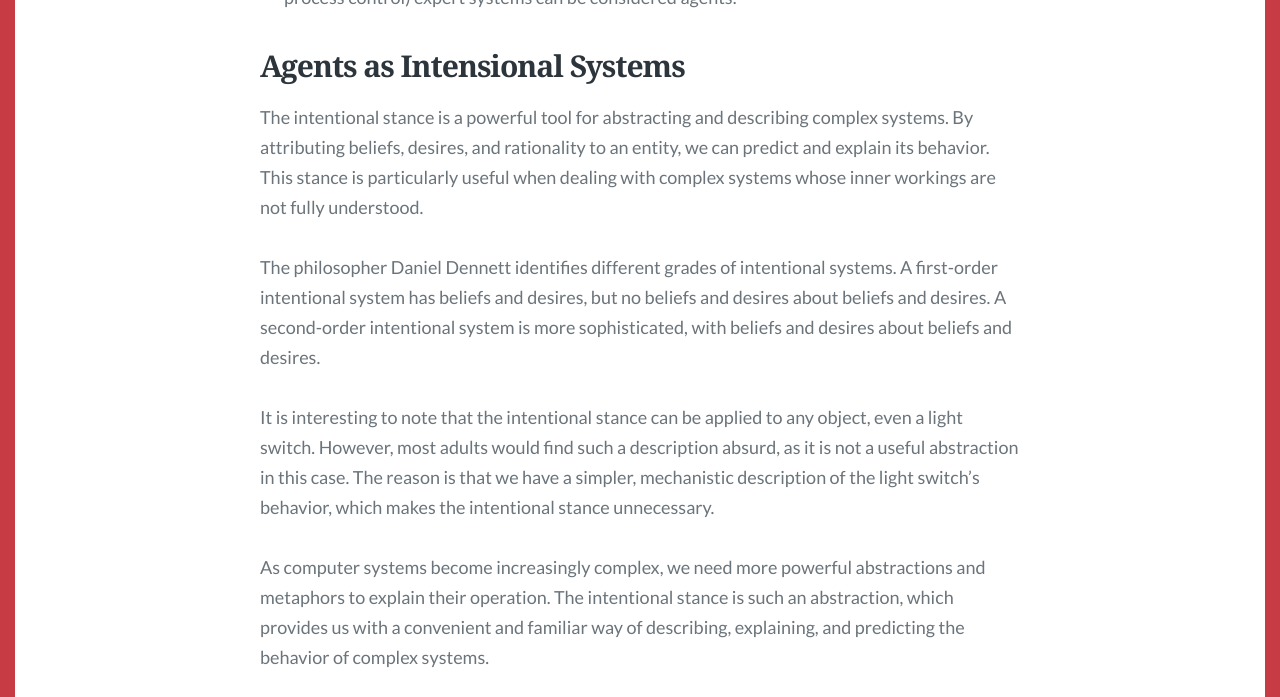
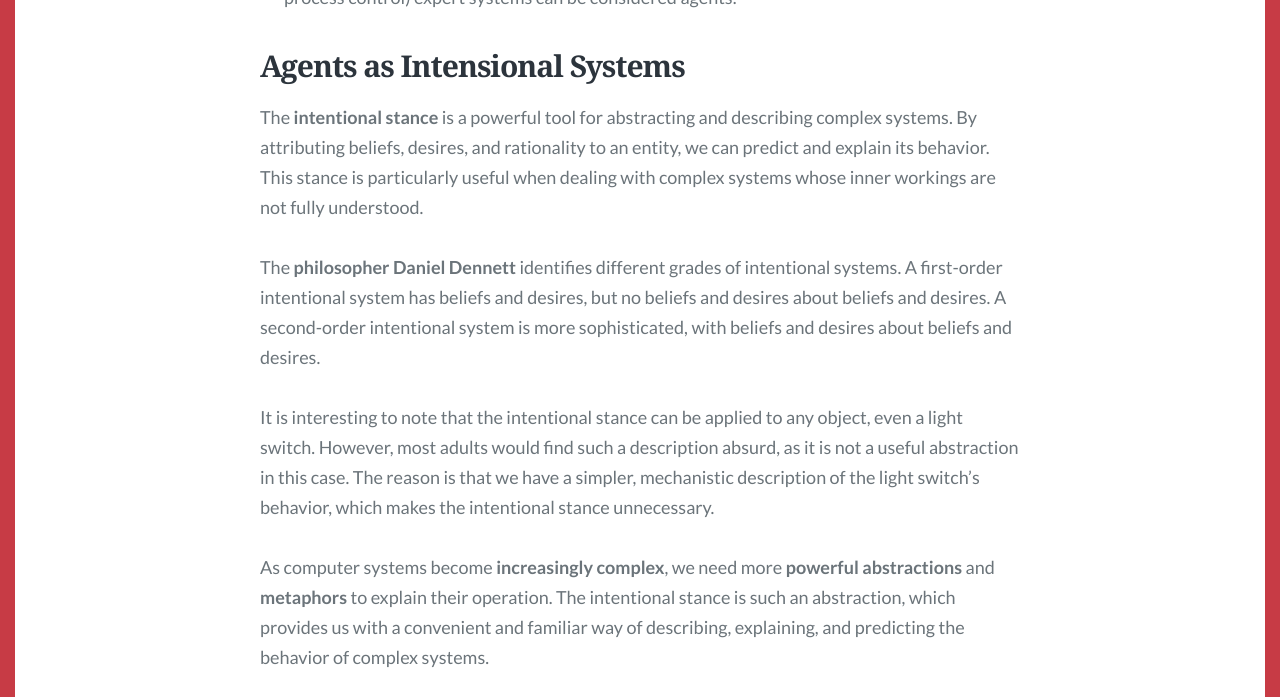
Before and after one commit to HuRuilizhen/HuRuilizhen.github.io, a Jekyll site: the page built from _posts/2025-02-02-Intelligent-Agent-Prolegomenon.md, in a window 1280 px wide and 1400 px high, scrolled down 5095 px. Shown: the part 154-851 px from the top of the window. Built offline with Jekyll 4.4.1, drawn with Linux system fonts in a browser that asks for light colours; some web fonts are replaced; formulas are drawn with MathJax 3; comment, search, counter and statistics services are not loaded.

Commit message:
[update]

```diff
--- a/_posts/2025-02-02-Intelligent-Agent-Prolegomenon.md
+++ b/_posts/2025-02-02-Intelligent-Agent-Prolegomenon.md
@@ -143,13 +143,13 @@ The main differences between expert systems and agents are:
 
 ## Agents as Intensional Systems
 
-The intentional stance is a powerful tool for abstracting and describing complex systems. By attributing beliefs, desires, and rationality to an entity, we can predict and explain its behavior. This stance is particularly useful when dealing with complex systems whose inner workings are not fully understood.
+The **intentional stance** is a powerful tool for abstracting and describing complex systems. By attributing beliefs, desires, and rationality to an entity, we can predict and explain its behavior. This stance is particularly useful when dealing with complex systems whose inner workings are not fully understood.
 
-The philosopher Daniel Dennett identifies different grades of intentional systems. A first-order intentional system has beliefs and desires, but no beliefs and desires about beliefs and desires. A second-order intentional system is more sophisticated, with beliefs and desires about beliefs and desires.
+The **philosopher Daniel Dennett** identifies different grades of intentional systems. A first-order intentional system has beliefs and desires, but no beliefs and desires about beliefs and desires. A second-order intentional system is more sophisticated, with beliefs and desires about beliefs and desires.
 
 It is interesting to note that the intentional stance can be applied to any object, even a light switch. However, most adults would find such a description absurd, as it is not a useful abstraction in this case. The reason is that we have a simpler, mechanistic description of the light switch's behavior, which makes the intentional stance unnecessary.
 
-As computer systems become increasingly complex, we need more powerful abstractions and metaphors to explain their operation. The intentional stance is such an abstraction, which provides us with a convenient and familiar way of describing, explaining, and predicting the behavior of complex systems.
+As computer systems become **increasingly complex**, we need more **powerful abstractions** and **metaphors** to explain their operation. The intentional stance is such an abstraction, which provides us with a convenient and familiar way of describing, explaining, and predicting the behavior of complex systems.
 
 In the context of agent theory, the intentional stance is a fundamental concept. Agents are viewed as intentional systems, whose simplest consistent description requires the intentional stance. This means that agents are attributed with beliefs, desires, and rationality, which are used to predict and explain their behavior. The intentional stance is a powerful tool for abstracting and describing complex systems, and it is essential for understanding and designing agents.
 
```
